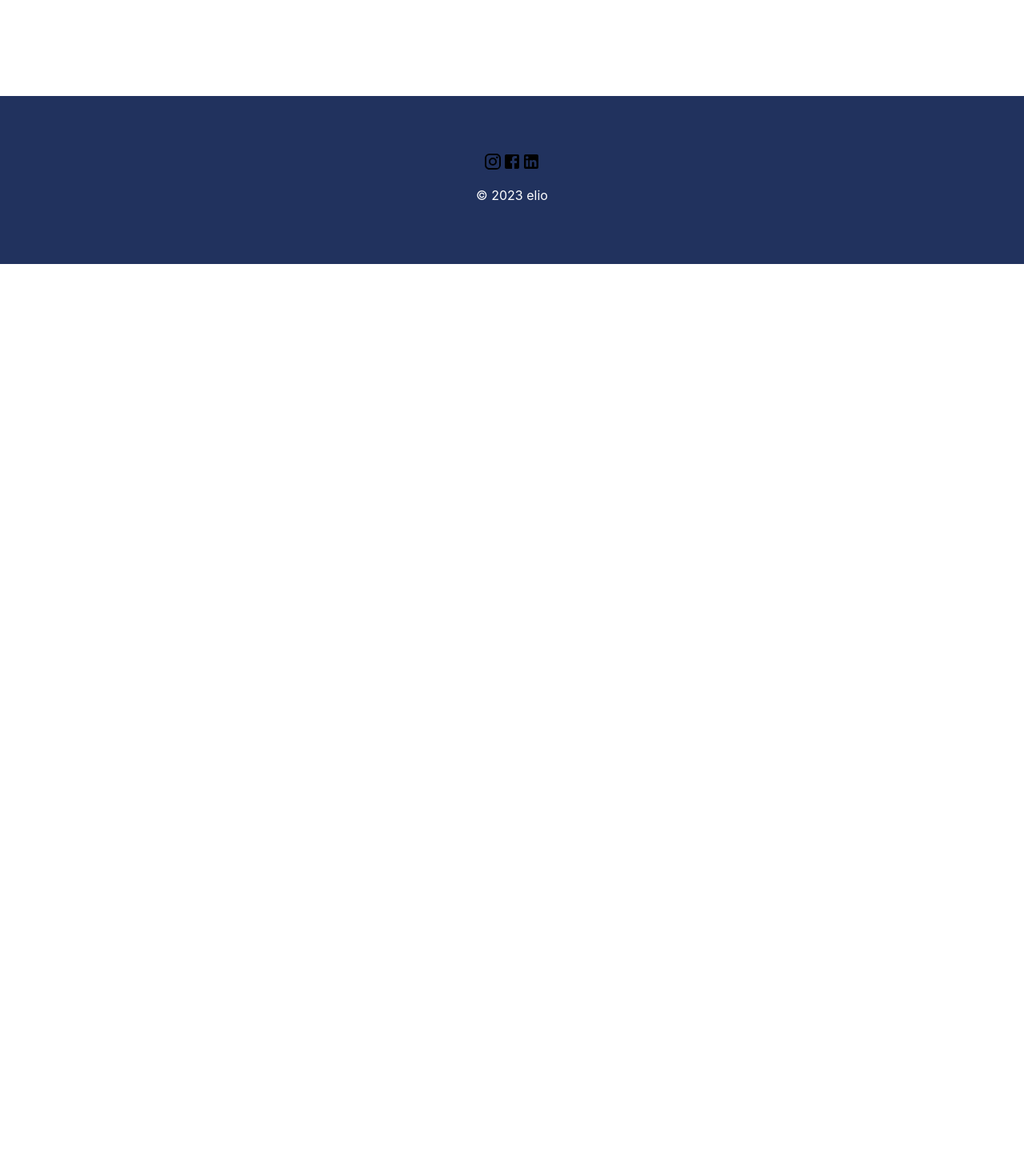
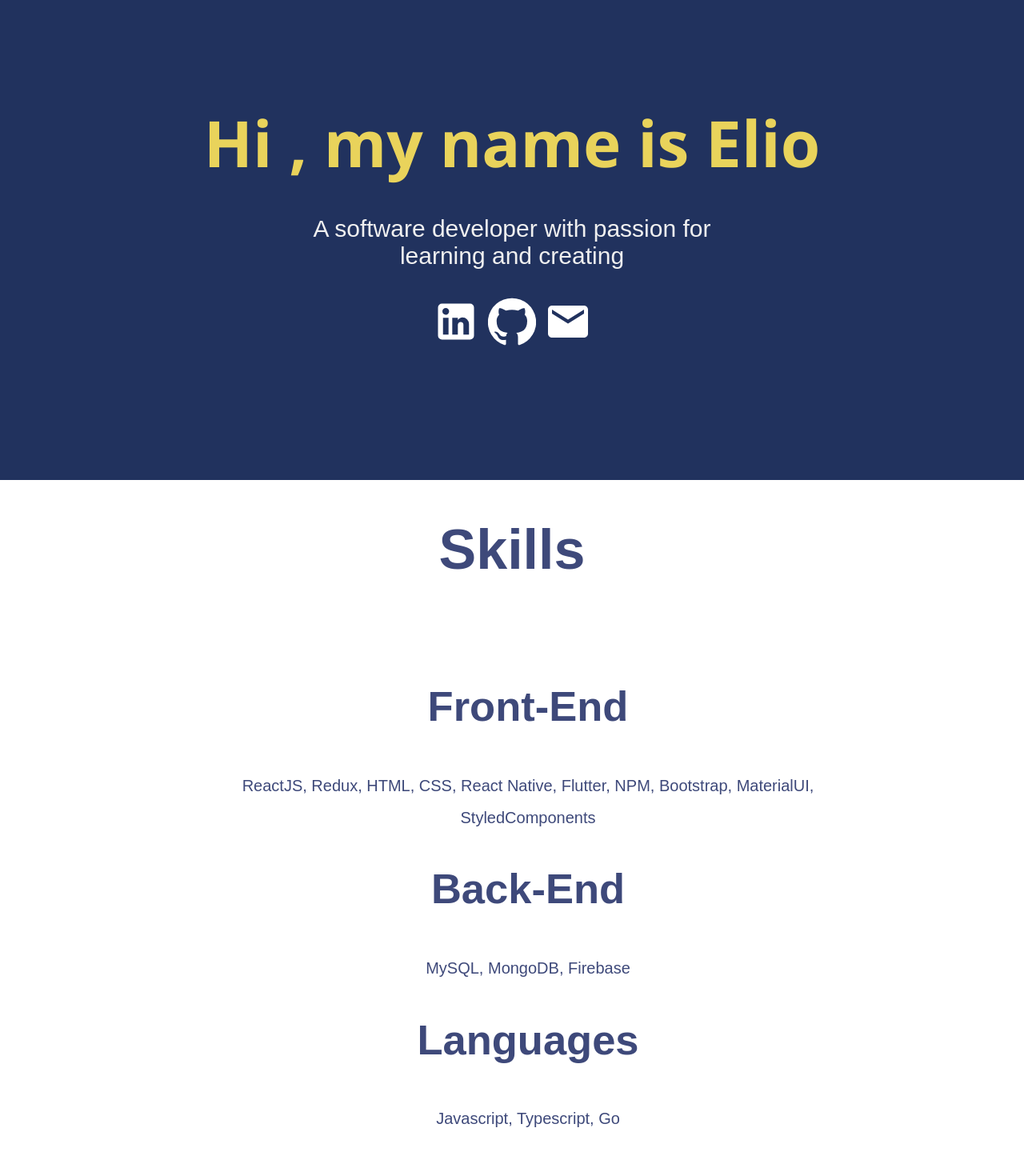
Before and after one commit to ElioHimci/portfolio-app, a React (Create React App) app: page / in a window 1280 px wide. Shown: the part 200-1670 px from the top of the page at 80% size. Before the commit the page ends 800 px from the top, so only its background shows below. Built offline with nearby package versions, Linux system fonts and the light colour scheme.

Commit message:
home finished

```diff
--- a/src/components/Footer.js
+++ b/src/components/Footer.js
@@ -1,15 +1,19 @@
 import React from 'react'
 import InstagramIcon from "@material-ui/icons/Instagram"
+import EmailIcon from "@material-ui/icons/Email"
 import FacebookIcon from "@material-ui/icons/Facebook"
-import LinkedInIcon from "@material-ui/icons/LinkedIn"
 // import IndeedIcon from "@material-ui/icons/Indeed"
 import "../styles/Footer.css"
 
 function Footer() {
   return (
     <div className='footer'>
-       <div><InstagramIcon/><FacebookIcon/><LinkedInIcon/></div>
-       <p> &copy; 2023 elio</p>
+       <div className='socialMedia'>
+            <InstagramIcon/><EmailIcon/><FacebookIcon/>
+       </div>
+       <p>
+            &copy; 2023 eliowebdev.com
+       </p>
         </div>
   )
 }
--- a/src/pages/Home.js
+++ b/src/pages/Home.js
@@ -1,8 +1,42 @@
 import React from 'react'
+import LinkedInIcon from "@material-ui/icons/LinkedIn"
+import GitHubIcon from "@material-ui/icons/GitHub"
+import EmailIcon from "@material-ui/icons/Email"
+import '../styles/Home.css'
 
 function Home() {
   return (
-    <div>Home</div>
+    <div className='home'>
+    <div className='about'>
+      <h2>Hi , my name is Elio</h2>
+      <div className='prompt'>
+      <p>A software developer with passion for learning and creating</p>
+          <LinkedInIcon/>
+          <GitHubIcon/>
+          <EmailIcon/>
+        </div>
+       </div>
+    <div className='skills'>
+      <h1> Skills </h1>
+      <ol className='list'>
+        <li className='item'>
+          <h2> Front-End</h2>
+          <span> ReactJS, Redux, HTML, CSS, React Native, Flutter, NPM,
+            Bootstrap, MaterialUI, StyledComponents
+          </span>
+        </li>
+        <li className='item'>
+          <h2> Back-End</h2>
+          <span> MySQL, MongoDB, Firebase
+          </span>
+        </li>
+        <li className='item'>
+          <h2> Languages </h2>
+          <span>Javascript, Typescript, Go</span>
+        </li>
+      </ol>
+    </div>
+    </div>
   )
 }
 
--- /dev/null
+++ b/src/styles/Home.css
@@ -0,0 +1,80 @@
+.home {
+    width: 100%;
+    align-items: center;
+    font-family: "Arial", sans-serif;
+    color: #3e497a;
+  }
+
+  .about {
+    width: 100%;
+    height: calc(100vh - 100px);
+    display: flex;
+    flex-direction: column;
+    justify-content: center;
+    align-items: center;
+    text-align: center;
+    background-color: #21325e;
+    color: #f0f0f0;
+  }
+
+  .about h2 {
+    font-family: "Segoe UI", Tahoma, Geneva, Verdana, sans-serif;
+    font-size: 80px;
+    color: #e9d35b;
+    height: 50px;
+  }
+
+  .about .prompt {
+    width: 40%;
+    font-size: 30px;
+  }
+  .prompt svg {
+    font-size: 60px;
+    margin: 5px;
+    color: white;
+  }
+
+  .skills {
+    font-size: 35px;
+    width: 100%;
+    display: flex;
+    justify-content: center;
+    flex-direction: column;
+    align-items: center;
+  }
+
+  .skills h1 {
+    color: #3e497a;
+  }
+
+  .skills .list {
+    list-style: none;
+    width: 60%;
+  }
+
+  .list span {
+    font-size: 20px;
+  }
+
+  @media only screen and (max-width: 600px) {
+    .about h2 {
+      font-size: 40px;
+    }
+
+    .about .prompt {
+      margin-top: 10px;
+      font-size: 20px;
+      width: 80%;
+    }
+
+    .skills {
+      text-align: center;
+    }
+    .list {
+      padding: 0;
+    }
+
+    .skills h2 {
+      font-size: 30px;
+    }
+  }
```
